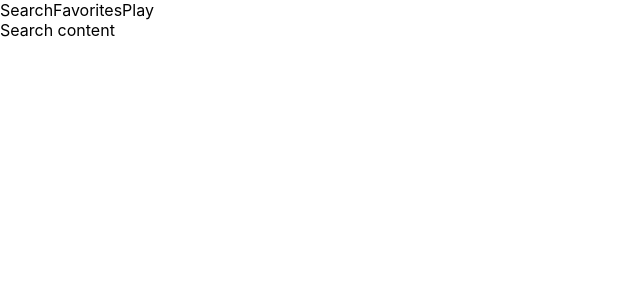
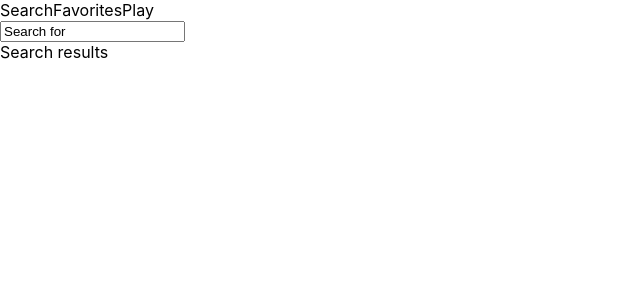
Before and after one commit to bxantus/webradio, a React (Create React App) app: page / in a window 1280 px wide. Shown: the top 300 px of the page, without its empty margins (0-640 px from the left). Built offline with nearby package versions, Linux system fonts and the light colour scheme.

Commit message:
Added search component, updated webradio to use it

```diff
--- /dev/null
+++ b/src/components/search.tsx
@@ -0,0 +1,12 @@
+import React from 'react';
+
+export default class Search extends React.Component {
+    render() {
+        return (
+            <div className="search">
+                <input defaultValue="Search for"></input>
+                <div className="results" >Search results</div>  {/* todo: replace with StationList  */}
+            </div>
+        )
+    }
+}
--- a/src/webradio.tsx
+++ b/src/webradio.tsx
@@ -1,4 +1,5 @@
 import React from 'react';
+import RadioSearch from './components/search'
 
 interface RadioState {
     selectedTab:string
@@ -10,14 +11,13 @@ interface Tab {
 }
 
 export default class WebradioApp extends React.Component<{}, RadioState> {
-    constructor(params:any) {
-        super(params)
-        // todo: setup state when needed
+    state:RadioState = {
+        selectedTab: "Search"
     }
 
     get tabs() {
         return [
-            { title: "Search", content: <div>Search content</div> },
+            { title: "Search", content: <RadioSearch>Search content</RadioSearch> },
             { title: "Favorites", content: <div>My favorites</div> },
             { title: "Play", content: <div>Play Z station</div> },
         ]
@@ -31,7 +31,7 @@ export default class WebradioApp extends React.Component<{}, RadioState> {
 
     render() {
         const tabs = this.tabs
-        const selectedTabName ="Search" //"Favorites"
+        const selectedTabName = this.state.selectedTab
         const selectedTab = tabs.find(tab => tab.title === selectedTabName)
         const headerContent = tabs.map(tab => <span className={tab === selectedTab ? "tab selected" : "tab"}
                                                     key={tab.title} onClick={e=>this.changeTab(tab,e)} >{tab.title}</span> )
```
